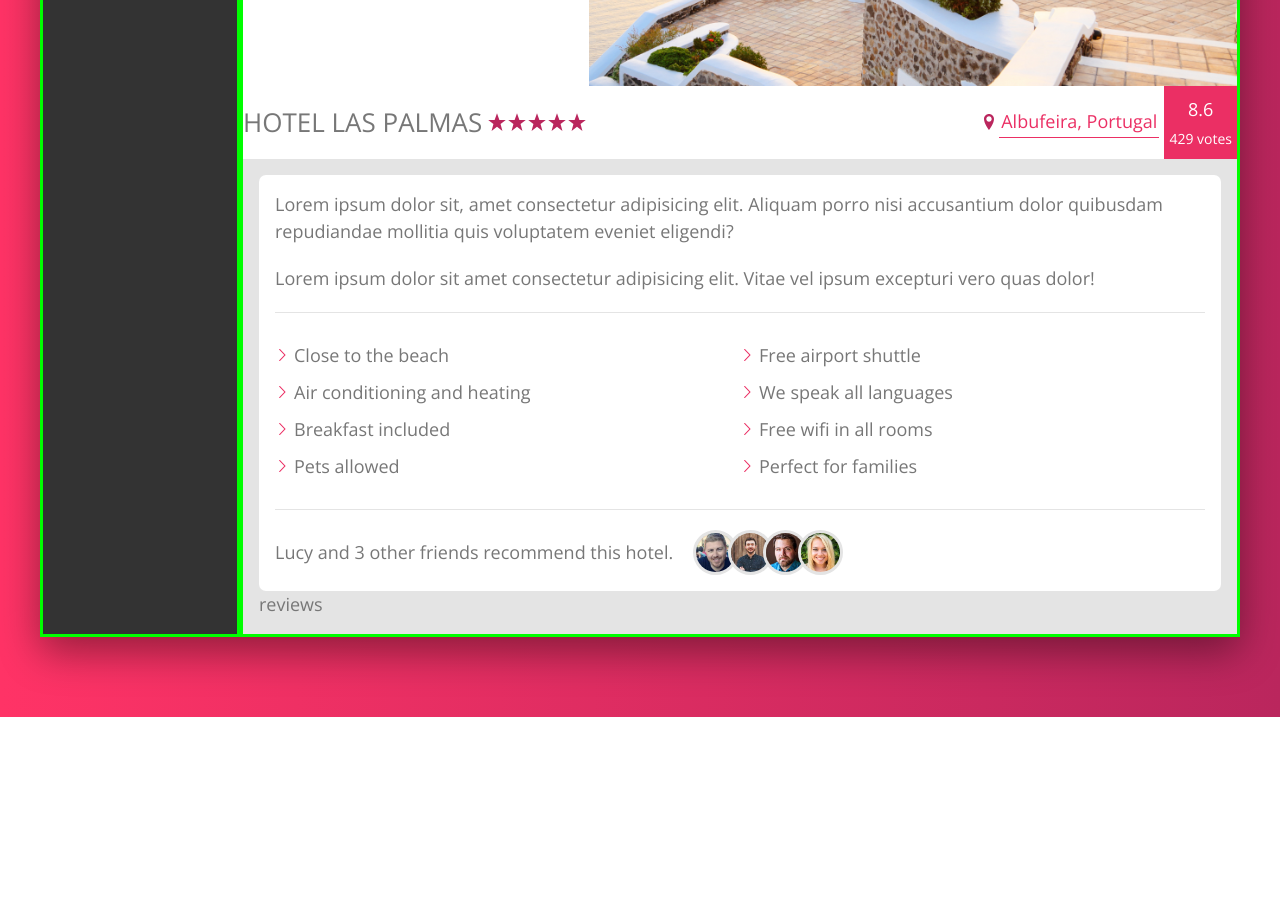
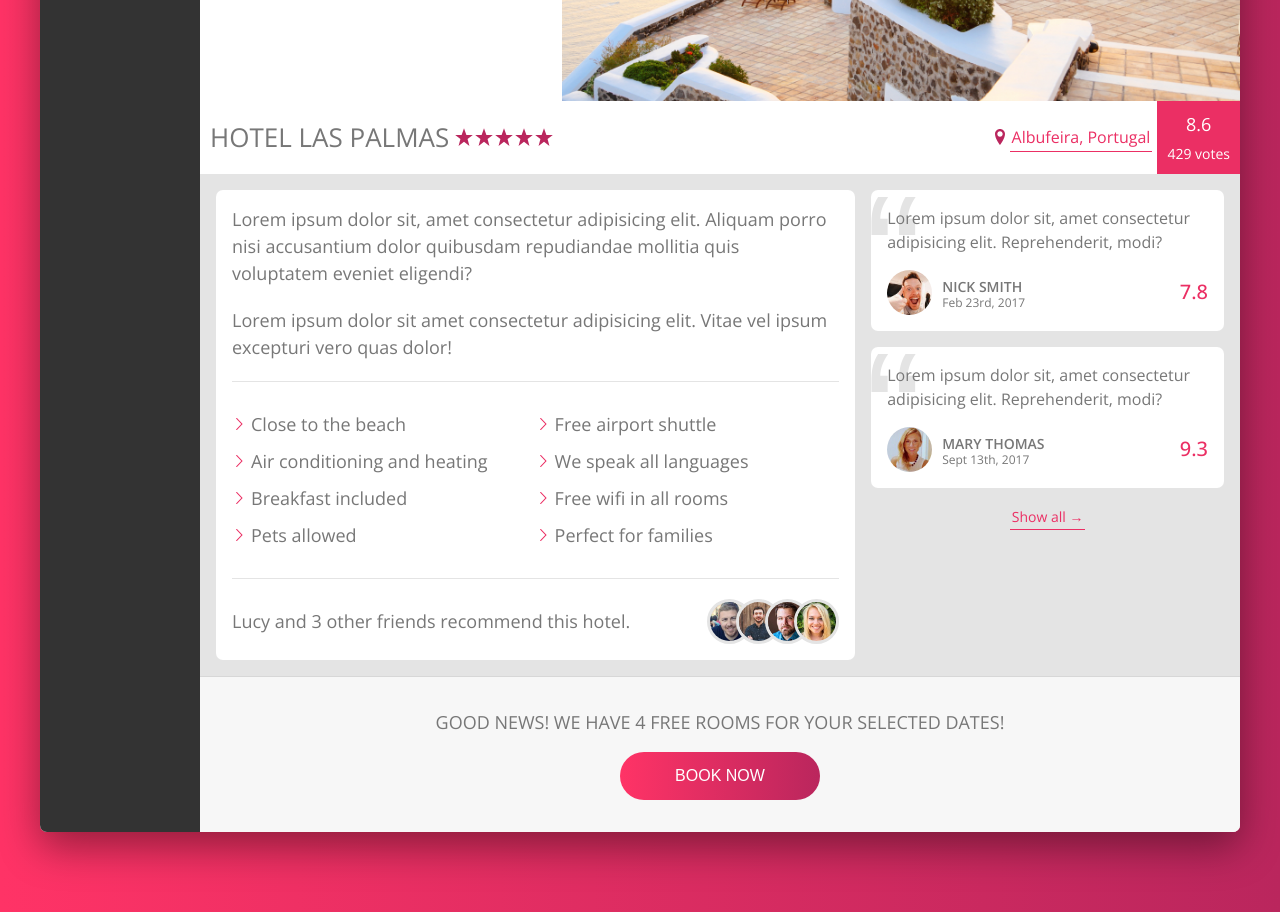
Before and after one commit to lantranad2/trillo, a website built with Parcel: page src/index.html in a window 1280 px wide. Shown: the part 468-1380 px from the top of the page. Before the commit the page ends 1185 px from the top, so only its background shows below. Built offline with nearby package versions, Linux system fonts and the light colour scheme.

Commit message:
Put all sections together.

```diff
--- a/src/index.html
+++ b/src/index.html
@@ -247,9 +247,61 @@
                 </ul>
               </div>
             </div>
-            <div class="main__reviews">reviews</div>
+            <div class="main__reviews">
+              <div class="main__review">
+                <p class="main__review-text">
+                  Lorem ipsum dolor sit, amet consectetur adipisicing elit.
+                  Reprehenderit, modi?
+                </p>
+                <div class="main__review-detail">
+                  <div class="main__review-person">
+                    <img
+                      class="main__review-img"
+                      src="images/review-1.jpg"
+                      alt="Nick Smith"
+                    />
+                    <div class="main__review-info">
+                      <span class="main__review-name">Nick Smith</span>
+                      <span class="main__review-date">Feb 23rd, 2017</span>
+                    </div>
+                  </div>
+                  <span class="main__review-mark">7.8</span>
+                </div>
+              </div>
+              <div class="main__review">
+                <p class="main__review-text">
+                  Lorem ipsum dolor sit, amet consectetur adipisicing elit.
+                  Reprehenderit, modi?
+                </p>
+                <div class="main__review-detail">
+                  <div class="main__review-person">
+                    <img
+                      class="main__review-img"
+                      src="images/review-2.jpg"
+                      alt="Mary Thomas"
+                    />
+                    <div class="main__review-info">
+                      <span class="main__review-name">Mary Thomas</span>
+                      <span class="main__review-date">Sept 13th, 2017</span>
+                    </div>
+                  </div>
+                  <span class="main__review-mark">9.3</span>
+                </div>
+              </div>
+              <a class="link main__review-link" href="#"
+                >Show all <span class="link__arrow">&rarr;</span></a
+              >
+            </div>
           </div>
-          <!-- <div>like-footer</div> -->
+          <div class="main__footer">
+            <h2 class="main__footer-heading">
+              Good news! We have 4 free rooms for your selected dates!
+            </h2>
+            <button class="btn main__footer-btn">
+              <span class="btn__text btn__text-1">Book now</span>
+              <span class="btn__text btn__text-2">Only 4 rooms left</span>
+            </button>
+          </div>
         </main>
       </div>
     </div>
--- a/src/sass/base/_utilities.scss
+++ b/src/sass/base/_utilities.scss
@@ -7,8 +7,7 @@
   margin-left: auto;
   margin-right: auto;
   background: $color-light;
-
-  // border: 3px solid #00f;
+  overflow: hidden;
 
   @include xl-2 {
     border-radius: 7px;
@@ -22,6 +21,4 @@
   width: 100%;
   padding-left: $gutter;
   padding-right: $gutter;
-
-  // border: 1px solid #0f0;
 }
--- /dev/null
+++ b/src/sass/components/_btn.scss
@@ -0,0 +1,57 @@
+@use "../abstracts/variables" as *;
+@use "../abstracts/mixins" as *;
+
+.btn {
+  border: none;
+  outline: none;
+  background-image: linear-gradient(
+    to right,
+    $color-primary-light,
+    $color-primary-dark
+  );
+  border-radius: 100px;
+  text-transform: uppercase;
+  cursor: pointer;
+  color: $color-light;
+  overflow: hidden;
+  position: relative;
+
+  &:hover {
+    background-image: linear-gradient(
+      to right,
+      $color-primary-dark,
+      $color-primary-light
+    );
+  }
+
+  &:hover &__text-1 {
+    transform: translateY(100%);
+  }
+
+  &:hover &__text-2 {
+    transform: translate(-50%, -50%);
+  }
+
+  &__text {
+    display: block;
+    line-height: 1;
+    transition: all 0.5s;
+    font-size: 1.6rem;
+    transition: all 0.3s;
+  }
+
+  &__text-1 {
+    padding: 1.6rem 5.5rem;
+    position: relative;
+  }
+
+  &__text-2 {
+    position: absolute;
+    top: 50%;
+    left: 50%;
+    width: 100%;
+    height: 100%;
+    transform: translate(-50%, -150%);
+    @include flexCenter;
+  }
+}
--- /dev/null
+++ b/src/sass/components/_link.scss
@@ -0,0 +1,25 @@
+@use "../abstracts/variables" as *;
+@use "../abstracts/mixins" as *;
+@use "../base/animation" as *;
+
+.link {
+  font-size: 1.4rem;
+  padding-bottom: 3px;
+  color: $color-primary;
+  border-bottom: 1px solid currentColor;
+  transition: all 0.15s;
+  padding: 2px;
+
+  &:hover {
+    color: $color-grey;
+    animation: heart-beat 1s infinite;
+  }
+
+  &__arrow {
+    transition: all 0.2s;
+  }
+
+  &:hover &__arrow {
+    margin-left: 5px;
+  }
+}
--- a/src/sass/components/_overview.scss
+++ b/src/sass/components/_overview.scss
@@ -1,22 +1,20 @@
 @use "../abstracts/variables" as *;
 @use "../abstracts/mixins" as *;
-@use "../base/animation" as *;
 
 .overview {
   display: flex;
   align-items: center;
   justify-content: space-between;
+  padding-left: 1rem;
 
   & > * {
-    // border: 2px solid #00f;
-
     display: flex;
     gap: 0.5rem;
   }
 
   &__heading {
     text-transform: uppercase;
-    font-size: 2rem;
+    font-size: 1.8rem;
     font-weight: 400;
     line-height: 1;
   }
@@ -29,8 +27,6 @@
   &__location {
     display: flex;
     align-items: center;
-    // margin-left: auto;
-    // border: none;
   }
 
   &__icon {
@@ -39,27 +35,13 @@
     height: 14px;
   }
 
-  &__location-name {
-    font-size: 1.4rem;
-    padding-bottom: 3px;
-    color: $color-primary;
-    border-bottom: 1px solid currentColor;
-    transition: all 0.15s;
-    padding: 2px;
-
-    &:hover {
-      color: $color-grey;
-      animation: heart-beat 1s infinite;
-    }
-  }
-
   &__vote {
     background: $color-primary;
     display: flex;
     flex-direction: column;
     align-items: center;
     gap: 5px;
-    padding: 1rem 0.5rem;
+    padding: 1rem;
   }
 
   &__vote-mark {
@@ -88,10 +70,6 @@
     &__icon {
       width: 20px;
       height: 20px;
-    }
-
-    &__location-name {
-      font-size: 1.8rem;
     }
 
     &__vote-mark {
@@ -140,7 +118,7 @@
     }
 
     &__location-name {
-      font-size: 1.8rem;
+      font-size: 1.6rem;
     }
 
     &__vote-mark {
--- a/src/sass/components/_search.scss
+++ b/src/sass/components/_search.scss
@@ -14,8 +14,6 @@
     flex: 1;
     margin-left: 1rem;
     transition: all 0.3s;
-
-    // border: 1px solid #f00;
   }
 
   &__input:focus {
@@ -34,13 +32,9 @@
     margin-right: 1rem;
     transition: all 0.3s;
     cursor: pointer;
-
-    // border: 1px solid #f00;
   }
 
   &__icon {
     fill: $color-grey;
-
-    // border: 1px solid #00f;
   }
 }
--- a/src/sass/layout/_content.scss
+++ b/src/sass/layout/_content.scss
@@ -1,9 +1,6 @@
 @use "../abstracts/mixins" as *;
 
 .content {
-  & > * {
-    border: 3px solid #0f0;
-  }
 }
 
 @include lg {
@@ -12,7 +9,7 @@
   }
 
   .sidebar {
-    flex: 0 0 200px;
+    flex: 0 0 160px;
     flex-direction: column;
   }
 
--- a/src/sass/layout/_header.scss
+++ b/src/sass/layout/_header.scss
@@ -38,10 +38,6 @@
 
   &__bookmark {
     padding-left: 0;
-  }
-
-  &__user {
-    // padding-right: 0;
   }
 
   &__bookmark:hover,
--- a/src/sass/layout/_main.scss
+++ b/src/sass/layout/_main.scss
@@ -4,10 +4,15 @@
 .main {
   display: flex;
   flex-direction: column;
+  font-size: 1.6rem;
 
   &__detail {
     background: $color-grey-light;
     padding: $gutter;
+
+    display: flex;
+    flex-direction: column;
+    gap: $gutter;
   }
 
   &__description {
@@ -75,8 +80,83 @@
     overflow: hidden;
 
     &:not(:first-child) {
-      margin-left: -1rem;
+      margin-left: -1.6rem;
     }
+  }
+
+  &__reviews {
+    display: flex;
+    flex-direction: column;
+    gap: $gutter;
+  }
+
+  &__review {
+    background: $color-light;
+    padding: $gutter;
+    border-radius: 7px;
+
+    display: flex;
+    flex-direction: column;
+    gap: $gutter;
+    position: relative;
+
+    &::before {
+      content: "\201C";
+      position: absolute;
+      top: -3px;
+      left: -6px;
+      font-size: 17rem;
+      font-family: sans-serif;
+      line-height: 0.8;
+      color: $color-grey-light;
+    }
+  }
+
+  &__review-text {
+    z-index: 1;
+  }
+
+  &__review-detail {
+    display: flex;
+    justify-content: space-between;
+    align-items: center;
+  }
+
+  &__review-person {
+    display: flex;
+    align-items: center;
+    gap: 1rem;
+  }
+
+  &__review-img {
+    width: 45px;
+    height: 45px;
+    border-radius: 100%;
+  }
+
+  &__review-info {
+    display: flex;
+    flex-direction: column;
+  }
+
+  &__review-name {
+    font-weight: 600;
+    text-transform: uppercase;
+  }
+
+  &__review-date {
+    line-height: 1;
+    font-weight: 300;
+  }
+
+  &__review-mark {
+    font-size: 2rem;
+    color: $color-primary;
+    font-weight: 500;
+  }
+
+  &__review-link {
+    align-self: center;
   }
 
   @include xs-2 {
@@ -101,7 +181,7 @@
     }
 
     &__item-text {
-      font-size: inherit;
+      font-size: 1.8rem;
     }
 
     &__recommend {
@@ -109,4 +189,69 @@
       gap: 2rem;
     }
   }
+
+  @include md {
+    &__detail {
+      flex-direction: row;
+    }
+
+    &__item-text {
+      font-size: 1.4rem;
+    }
+
+    &__recommend {
+      justify-content: space-between;
+    }
+
+    &__recommend-text {
+      text-align: left;
+      font-size: 1.6rem;
+    }
+
+    &__reviews {
+      flex: 0 0 35%;
+    }
+
+    &__review-name {
+      font-size: 1.4rem;
+    }
+
+    &__review-date {
+      font-size: 1.2rem;
+    }
+  }
+
+  &__footer {
+    background: $color-light;
+    background: darken($color-light, 3%);
+    padding: ($gutter * 2) $gutter;
+    border-top: 1px solid darken($color-grey-light, 5%);
+    display: flex;
+    flex-direction: column;
+    justify-content: center;
+    gap: $gutter;
+
+    &-heading {
+      text-transform: uppercase;
+      font-size: 1.8rem;
+      font-weight: 300;
+      text-align: center;
+    }
+
+    &-btn {
+      align-self: center;
+    }
+  }
+
+  @include lg {
+    &__item-text {
+      font-size: 1.8rem;
+    }
+  }
+
+  @include xl {
+    &__recommend-text {
+      font-size: 1.8rem;
+    }
+  }
 }
--- a/src/sass/layout/_sidebar.scss
+++ b/src/sass/layout/_sidebar.scss
@@ -47,23 +47,14 @@
 
   &__icon {
     fill: $color-light;
+    width: 18px;
+    height: 18px;
   }
 
   &__text {
     color: $color-light;
     text-transform: uppercase;
-    font-size: 1.6rem;
-  }
-
-  @include xs-2 {
-    &__icon {
-      width: 18px;
-      height: 18px;
-    }
-
-    &__text {
-      font-size: 1.4rem;
-    }
+    font-size: 1.4rem;
   }
 
   @include xs-3 {
@@ -89,7 +80,7 @@
     }
 
     &__text {
-      font-size: 1.8rem;
+      font-size: 1.6rem;
     }
   }
 
@@ -104,7 +95,7 @@
       flex-direction: row;
       align-items: center;
       justify-content: flex-start;
-      padding-left: $gutter;
+      padding-left: 0.8rem;
     }
   }
 }
--- a/src/sass/pages/_home.scss
+++ b/src/sass/pages/_home.scss
@@ -5,7 +5,9 @@
 @use "../components/search";
 @use "../components/notification";
 @use "../components/gallery";
+@use "../components/link";
 @use "../components/overview";
+@use "../components/btn";
 
 @use "../layout/content";
 @use "../layout/header";
```
Also changed, not shown: working/testing.html (added, +70 -0 lines), src/images/review-1.jpg (added), src/images/review-2.jpg (added).
